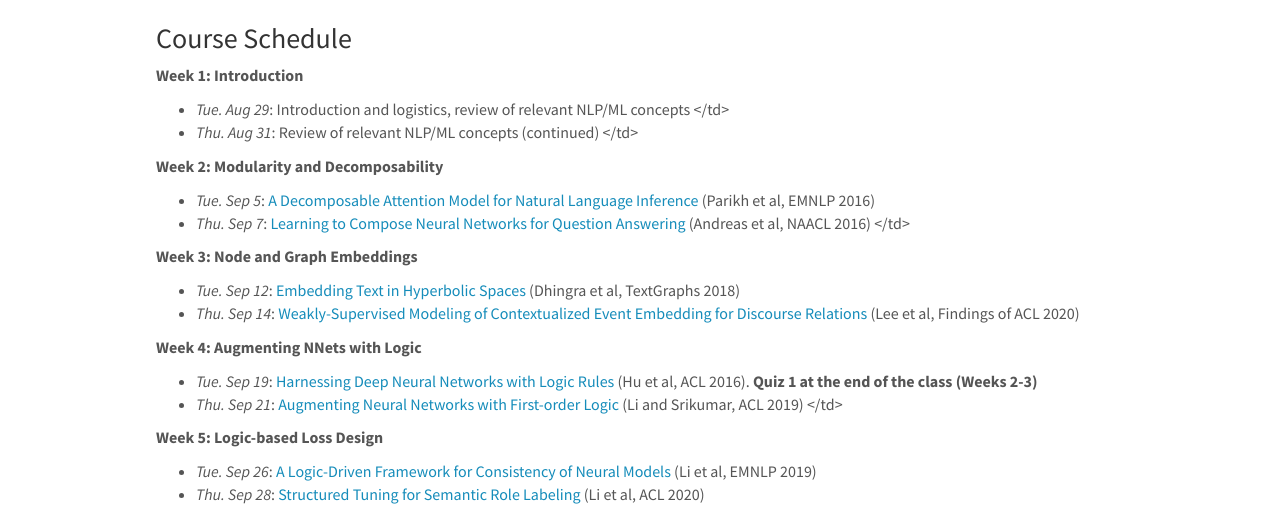
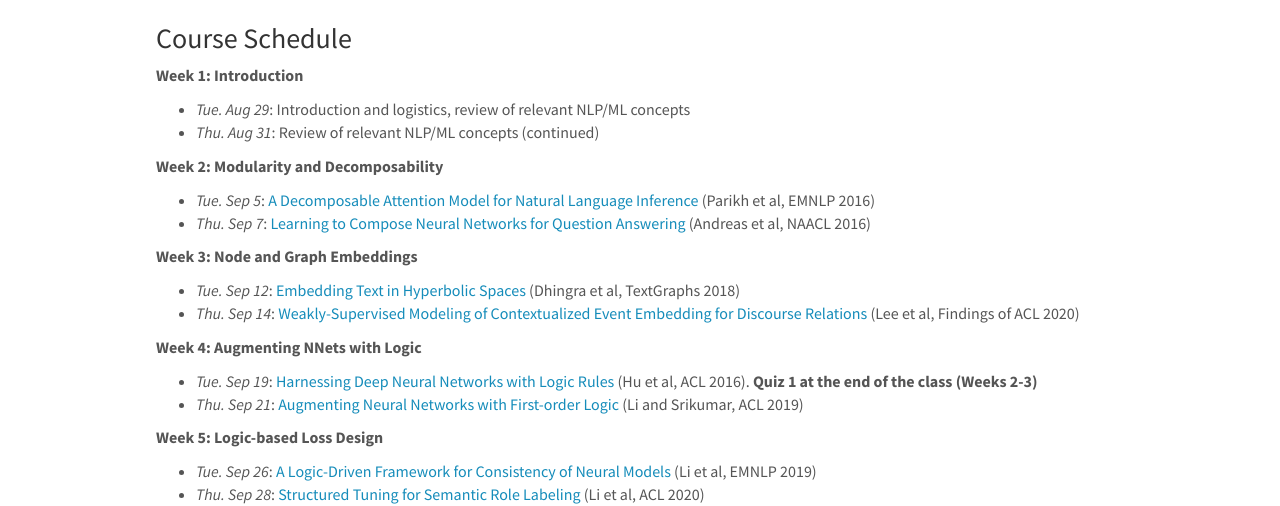
Before and after one commit to mlpacheco/mlpacheco.github.io, a Jekyll site: the page built from _pages/nesymnlp.md, in a window 1280 px wide and 900 px high, scrolled down 661 px. Shown: the part 161-667 px from the top of the window. Built offline with Jekyll 4.4.1, drawn with Linux system fonts in a browser that asks for light colours; nearby versions of some CDN libraries; part of the change alters nothing that is shown.

```diff
--- a/_pages/nesymnlp.md
+++ b/_pages/nesymnlp.md
@@ -43,12 +43,12 @@ Students should also be comfortable with at least one programming language.
 ### Course Schedule
 
 **Week 1: Introduction**
-- _Tue. Aug 29_: Introduction and logistics, review of relevant NLP/ML concepts </td>
-- _Thu. Aug 31_: Review of relevant NLP/ML concepts (continued) </td>
+- _Tue. Aug 29_: Introduction and logistics, review of relevant NLP/ML concepts
+- _Thu. Aug 31_: Review of relevant NLP/ML concepts (continued)
 
 **Week 2: Modularity and Decomposability**
 - _Tue. Sep 5_: [A Decomposable Attention Model for Natural Language Inference](https://aclanthology.org/D16-1244.pdf) (Parikh et al, EMNLP 2016)
-- _Thu. Sep 7_: [Learning to Compose Neural Networks for Question Answering](https://aclanthology.org/N16-1181.pdf) (Andreas et al, NAACL 2016) </td>
+- _Thu. Sep 7_: [Learning to Compose Neural Networks for Question Answering](https://aclanthology.org/N16-1181.pdf) (Andreas et al, NAACL 2016)
 
 **Week 3: Node and Graph Embeddings**
 - _Tue. Sep 12_: [Embedding Text in Hyperbolic Spaces](https://aclanthology.org/W18-1708.pdf) (Dhingra et al, TextGraphs 2018)
@@ -56,7 +56,7 @@ Students should also be comfortable with at least one programming language.
 
 **Week 4: Augmenting NNets with Logic**
 - _Tue. Sep 19_: [Harnessing Deep Neural Networks with Logic Rules](https://aclanthology.org/P16-1228.pdf) (Hu et al, ACL 2016). **Quiz 1 at the end of the class (Weeks 2-3)**
-- _Thu. Sep 21_: [Augmenting Neural Networks with First-order Logic](https://aclanthology.org/P19-1028v2.pdf) (Li and Srikumar, ACL 2019) </td>
+- _Thu. Sep 21_: [Augmenting Neural Networks with First-order Logic](https://aclanthology.org/P19-1028v2.pdf) (Li and Srikumar, ACL 2019)
 
 **Week 5: Logic-based Loss Design**
 - _Tue. Sep 26_: [A Logic-Driven Framework for Consistency of Neural Models](https://aclanthology.org/D19-1405.pdf) (Li et al, EMNLP 2019)
```
